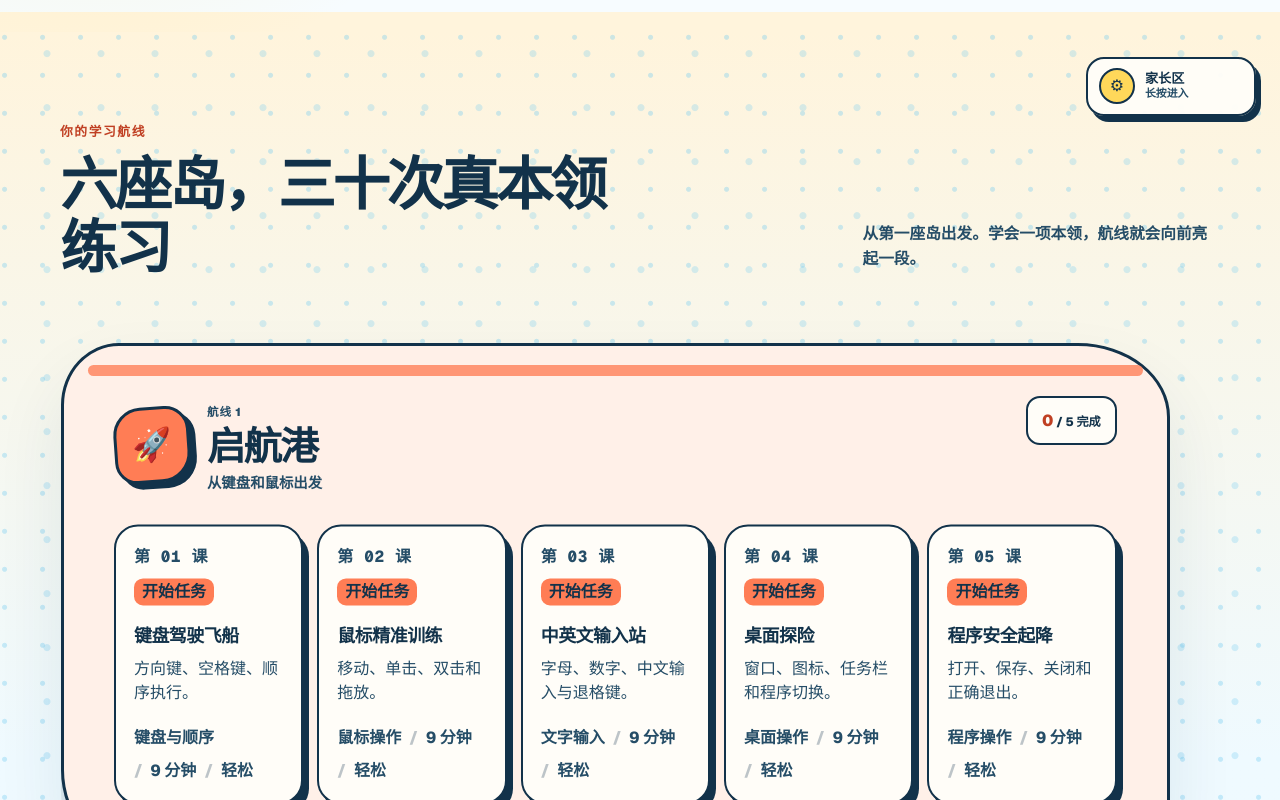
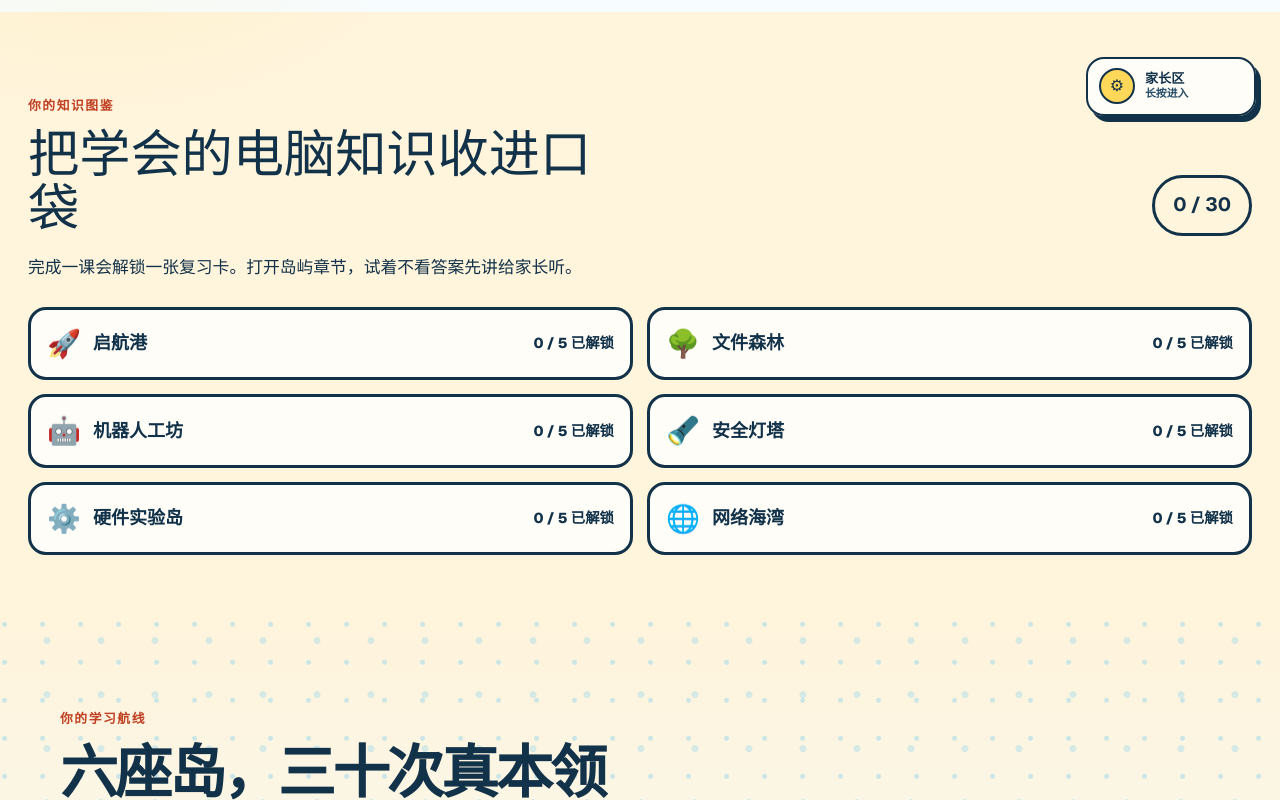
Before and after one commit to oldshipmaster/computer-study, a Next.js app: page / in a window 1280 px wide. Shown: the part 660-1460 px from the top of the page. Built offline with nearby package versions, Linux system fonts and the light colour scheme.

Commit message:
feat: add unlockable knowledge atlas

```diff
--- a/app/globals.css
+++ b/app/globals.css
@@ -633,6 +633,89 @@ input {
   margin: 0 auto;
 }
 
+.knowledge-atlas {
+  max-width: 1280px;
+  margin: 0 auto;
+  padding: 64px 28px;
+}
+
+.knowledge-atlas-heading {
+  display: flex;
+  align-items: end;
+  justify-content: space-between;
+  gap: 24px;
+}
+
+.knowledge-atlas-heading h2 {
+  max-width: 18ch;
+  margin: 8px 0 0;
+  color: var(--deep-sea);
+  font-size: clamp(2rem, 4vw, 3.4rem);
+  line-height: 1.05;
+}
+
+.knowledge-atlas-heading > strong {
+  padding: 12px 18px;
+  border: 3px solid var(--deep-sea);
+  border-radius: 999px;
+  background: var(--sun);
+  color: var(--deep-sea);
+  font-size: 1.2rem;
+  white-space: nowrap;
+}
+
+.knowledge-atlas-intro {
+  max-width: 62ch;
+  margin: 18px 0 26px;
+  color: var(--deep-sea);
+  font-size: 1.05rem;
+}
+
+.knowledge-chapters {
+  display: grid;
+  grid-template-columns: repeat(2, minmax(0, 1fr));
+  gap: 14px;
+}
+
+.knowledge-chapter {
+  overflow: clip;
+  border: 3px solid var(--deep-sea);
+  border-radius: 18px;
+  background: var(--paper);
+  color: var(--deep-sea);
+}
+
+.knowledge-chapter summary {
+  display: grid;
+  grid-template-columns: auto 1fr auto;
+  align-items: center;
+  min-height: 64px;
+  gap: 12px;
+  padding: 12px 16px;
+  cursor: pointer;
+  list-style: none;
+}
+
+.knowledge-chapter summary::-webkit-details-marker { display: none; }
+.knowledge-chapter summary > span { font-size: 1.7rem; }
+.knowledge-chapter summary > small { font-weight: 800; }
+.knowledge-chapter[open] summary { border-bottom: 3px solid var(--deep-sea); background: #eaf7fb; }
+.knowledge-chapter > ol { display: grid; gap: 10px; margin: 0; padding: 14px; list-style: none; }
+.knowledge-chapter > ol > li { display: grid; grid-template-columns: auto 1fr; gap: 12px; padding: 12px; border-radius: 12px; }
+.knowledge-chapter > ol > li.is-unlocked { background: #e8f8ee; }
+.knowledge-chapter > ol > li.is-locked { background: #edf1f3; color: #526875; }
+.knowledge-card-number { display: grid; width: 42px; height: 42px; place-items: center; border-radius: 50%; background: var(--deep-sea); color: white; font-weight: 900; }
+.knowledge-chapter ul { display: grid; gap: 4px; margin: 8px 0 0; padding-left: 20px; }
+.knowledge-chapter p { margin: 5px 0 0; }
+
+@media (max-width: 680px) {
+  .knowledge-atlas { padding: 48px 16px; }
+  .knowledge-atlas-heading { align-items: flex-start; flex-direction: column; }
+  .knowledge-chapters { grid-template-columns: 1fr; }
+  .knowledge-chapter summary { grid-template-columns: auto 1fr; }
+  .knowledge-chapter summary > small { grid-column: 2; }
+}
+
 .map-leg {
   position: relative;
 }
--- a/components/IslandMap.tsx
+++ b/components/IslandMap.tsx
@@ -1,5 +1,6 @@
 import type { Ref } from "react";
 import { Bibi } from "@/components/Bibi";
+import { KnowledgeAtlas } from "@/components/KnowledgeAtlas";
 import {
   ISLANDS,
   getCourse,
@@ -143,6 +144,8 @@ export function IslandMap({
         </div>
       </section>
 
+      <KnowledgeAtlas completedCourseIds={completedCourseIds} />
+
       <section className="adventure-map" id="adventure-map" aria-labelledby="islands-heading">
         <div className="map-intro">
           <div>
--- /dev/null
+++ b/components/KnowledgeAtlas.tsx
@@ -0,0 +1,47 @@
+import { buildKnowledgeAtlas } from "@/lib/knowledge-atlas";
+
+interface KnowledgeAtlasProps {
+  completedCourseIds: string[];
+}
+
+export function KnowledgeAtlas({ completedCourseIds }: KnowledgeAtlasProps) {
+  const chapters = buildKnowledgeAtlas(completedCourseIds);
+  const unlockedTotal = chapters.reduce((total, chapter) => total + chapter.unlockedCount, 0);
+
+  return (
+    <section className="knowledge-atlas" aria-labelledby="knowledge-atlas-heading">
+      <div className="knowledge-atlas-heading">
+        <div>
+          <p className="section-kicker">你的知识图鉴</p>
+          <h2 id="knowledge-atlas-heading">把学会的电脑知识收进口袋</h2>
+        </div>
+        <strong aria-label={`已经解锁 ${unlockedTotal} 个知识卡`}>{unlockedTotal} / 30</strong>
+      </div>
+      <p className="knowledge-atlas-intro">完成一课会解锁一张复习卡。打开岛屿章节，试着不看答案先讲给家长听。</p>
+      <div className="knowledge-chapters">
+        {chapters.map((chapter) => (
+          <details className="knowledge-chapter" key={chapter.islandId}>
+            <summary>
+              <span aria-hidden="true">{chapter.icon}</span>
+              <strong>{chapter.name}</strong>
+              <small>{chapter.unlockedCount} / {chapter.courseCount} 已解锁</small>
+            </summary>
+            <ol>
+              {chapter.entries.map((entry) => (
+                <li className={entry.unlocked ? "is-unlocked" : "is-locked"} key={entry.courseId}>
+                  <span className="knowledge-card-number">{String(entry.order).padStart(2, "0")}</span>
+                  <div>
+                    <strong>{entry.unlocked ? entry.title : "神秘知识卡"}</strong>
+                    {entry.unlocked ? (
+                      <ul>{entry.concepts.map((concept) => <li key={concept}>{concept}</li>)}</ul>
+                    ) : <p>完成第 {entry.order} 课后解锁</p>}
+                  </div>
+                </li>
+              ))}
+            </ol>
+          </details>
+        ))}
+      </div>
+    </section>
+  );
+}
--- /dev/null
+++ b/lib/knowledge-atlas.ts
@@ -0,0 +1,49 @@
+import { COURSES, ISLANDS } from "./course-data.ts";
+import { CURRICULUM_GUIDE } from "./curriculum-guide.ts";
+
+export interface KnowledgeEntry {
+  courseId: string;
+  order: number;
+  title: string;
+  unlocked: boolean;
+  concepts: string[];
+}
+
+export interface KnowledgeChapter {
+  islandId: string;
+  name: string;
+  icon: string;
+  courseCount: number;
+  unlockedCount: number;
+  entries: KnowledgeEntry[];
+}
+
+export function buildKnowledgeAtlas(completedCourseIds: readonly string[]): KnowledgeChapter[] {
+  const completed = new Set(completedCourseIds);
+  const coursesById = new Map(COURSES.map((course) => [course.id, course]));
+
+  return ISLANDS.map((island) => {
+    const entries = island.courseIds.flatMap((courseId) => {
+      const course = coursesById.get(courseId);
+      if (!course) return [];
+      const unlocked = completed.has(courseId);
+
+      return [{
+        courseId,
+        order: course.order,
+        title: course.title,
+        unlocked,
+        concepts: unlocked ? [...(CURRICULUM_GUIDE[courseId]?.objectives ?? [])] : [],
+      }];
+    });
+
+    return {
+      islandId: island.id,
+      name: island.name,
+      icon: island.icon,
+      courseCount: entries.length,
+      unlockedCount: entries.filter((entry) => entry.unlocked).length,
+      entries,
+    };
+  });
+}
```
Also changed, not shown: 2 other files (tests, documents, lock files or other folders).
